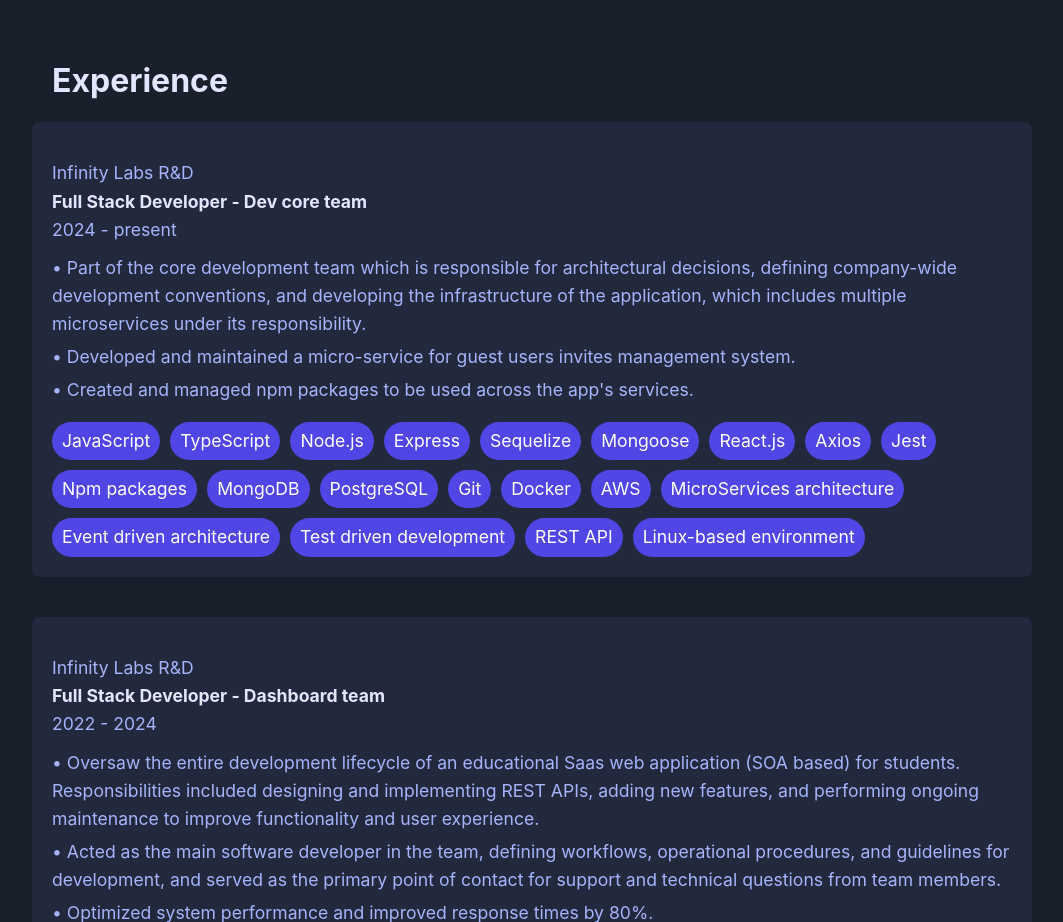
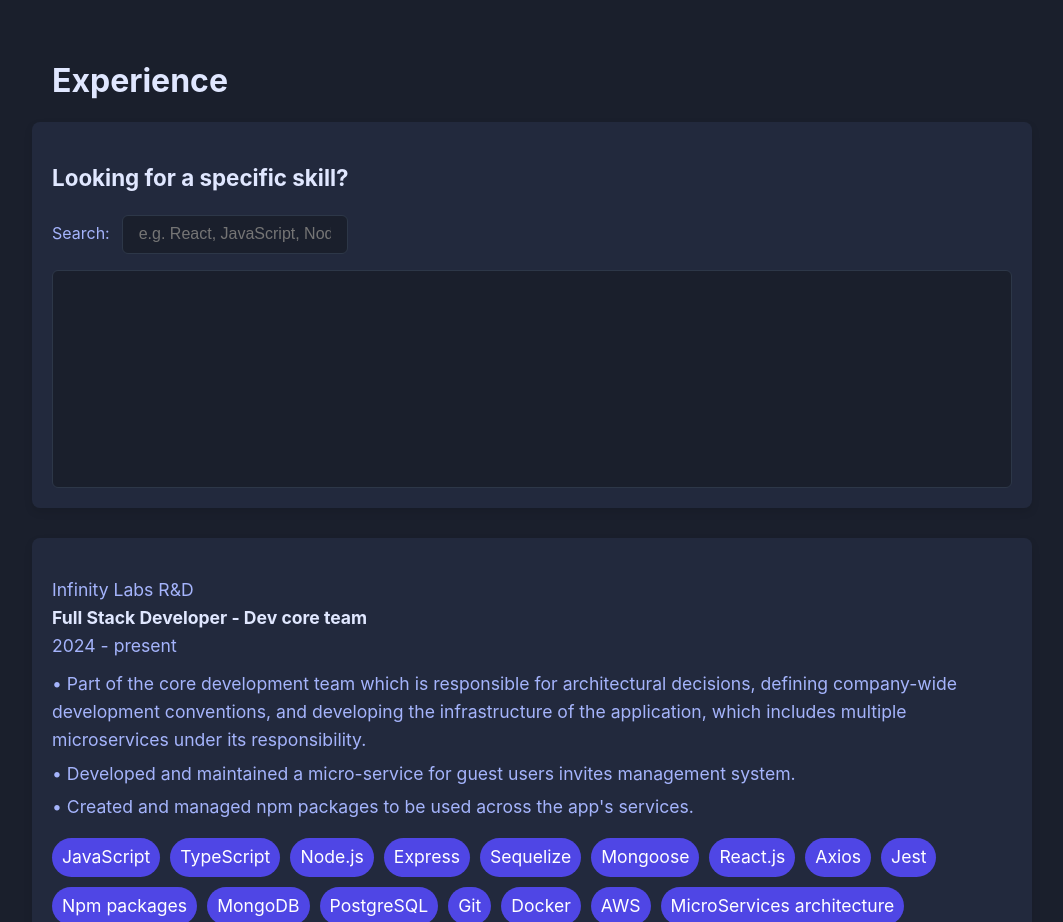
Before and after one commit to michfingerut/MichalFProtfolio, a React (Create React App) app: page / in a window 1280 px wide. Shown: the part 800-1722 px from the top of the page, without its empty margins (108-1171 px from the left). Built offline with nearby package versions, Linux system fonts and the light colour scheme.

Commit message:
add tech filter for the experience section + relevant styling

```diff
--- a/src/components/experience/Experience.jsx
+++ b/src/components/experience/Experience.jsx
@@ -5,12 +5,14 @@ import { Element } from 'react-scroll';
 import ExperienceSection from './ExperienceSection';
 import { ExpContainer } from '../../styles/expStyles';
 import { infinityExp } from './experienceInfo';
+import TechFilter from './TechFilter';
 
 function Experience() {
   return (
     <Element name="experience-section">
       <ExpContainer>
         <h1>Experience</h1>
+        <TechFilter />
         <ExperienceSection experience={infinityExp} />
       </ExpContainer>
     </Element>
--- /dev/null
+++ b/src/components/experience/TechFilter.jsx
@@ -0,0 +1,84 @@
+// External modules
+import { useState, useEffect, useMemo } from 'react';
+
+// Internal modules
+import { useDebounce } from '../utils/CustomHooks';
+import { infinityExp } from './experienceInfo';
+import {
+  ResultItem,
+  ResultsContainer,
+  SearchInput,
+  FilterHeader,
+  FilterLabel,
+} from '../../styles/techStackStyles';
+import { ExpCardContainer } from '../../styles/expStyles';
+
+function TechFilterResult({ techItems, filterBy }) {
+  const [filteredItems, setFilteredItems] = useState([]);
+  const [isNoMatch, setIsNoMatch] = useState(false);
+
+  useEffect(() => {
+    if (filterBy === '') {
+      setFilteredItems([]);
+      setIsNoMatch(false);
+      return;
+    }
+
+    const newFiltered = techItems.filter((item) =>
+      item.toLowerCase().includes(filterBy.toLowerCase()),
+    );
+
+    setFilteredItems(newFiltered);
+    setIsNoMatch(newFiltered.length === 0);
+  }, [filterBy, techItems]);
+
+  return (
+    <ResultsContainer>
+      {filteredItems.map((item, index) => (
+        <ResultItem key={index + item}>{item}</ResultItem>
+      ))}
+
+      {isNoMatch && <p>No matching skill found...</p>}
+    </ResultsContainer>
+  );
+}
+
+function TechFilter() {
+  const [inputVal, setInputVal] = useState('');
+  const debVal = useDebounce(inputVal, 500);
+
+  const techItems = useMemo(() => {
+    const set = new Set();
+
+    infinityExp.forEach((exp) => {
+      exp.techStack.forEach((item) => {
+        set.add(item);
+      });
+    });
+    return Array.from(set);
+  }, []);
+
+  function handleChange(event) {
+    const { value } = event.target;
+    setInputVal(value);
+  }
+
+  return (
+    <ExpCardContainer>
+      <FilterHeader>Looking for a specific skill?</FilterHeader>
+      <div>
+        <FilterLabel htmlFor="skillSearch">Search:</FilterLabel>
+        <SearchInput
+          type="text"
+          id="skillSearch"
+          value={inputVal}
+          onChange={handleChange}
+          placeholder="e.g. React, JavaScript, Node.js"
+        />
+      </div>
+      <TechFilterResult techItems={techItems} filterBy={debVal} />
+    </ExpCardContainer>
+  );
+}
+
+export default TechFilter;
--- a/src/styles/techStackStyles.js
+++ b/src/styles/techStackStyles.js
@@ -14,3 +14,70 @@ export const TechItem = styled.span`
   padding: 5px 10px;
   border-radius: 20px;
 `;
+
+export const FilterHeader = styled.h2`
+  color: ${({ theme }) => theme.primaryText};
+  font-size: 1.4rem;
+`;
+
+export const FilterLabel = styled.label`
+  color: ${({ theme }) => theme.secondaryText};
+  margin-right: 0.75rem;
+`;
+
+export const SearchInput = styled.input`
+  padding: 0.6rem 1rem;
+  border-radius: ${({ theme }) => theme.borderRadius};
+  border: 1px solid ${({ theme }) => theme.borderColor};
+  background-color: ${({ theme }) => theme.primaryBackgroundColor};
+  color: ${({ theme }) => theme.primaryText};
+  font-size: 1rem;
+  width: 100%;
+  max-width: 20%;
+  margin-bottom: 1rem;
+
+  &:focus {
+    outline: none;
+    border-color: ${({ theme }) => theme.buttonColor};
+    box-shadow: 0 0 0 2px ${({ theme }) => `${theme.buttonColor}40`};
+  }
+`;
+
+export const ResultsContainer = styled.div`
+  height: 200px;
+  overflow-y: auto;
+  border-radius: ${({ theme }) => theme.borderRadius};
+  background-color: ${({ theme }) => theme.primaryBackgroundColor};
+  border: 1px solid ${({ theme }) => theme.borderColor};
+  padding: 0.5rem;
+  scrollbar-width: thin;
+
+  &::-webkit-scrollbar {
+    width: 6px;
+  }
+
+  &::-webkit-scrollbar-track {
+    background: ${({ theme }) =>
+      theme.isDark ? 'rgba(255, 255, 255, 0.1)' : 'rgba(0, 0, 0, 0.05)'};
+  }
+
+  &::-webkit-scrollbar-thumb {
+    background: ${({ theme }) => theme.buttonColor};
+    border-radius: 3px;
+  }
+`;
+
+export const ResultItem = styled.div`
+  padding: 0.5rem 0.75rem;
+  border-radius: ${({ theme }) => theme.borderRadius};
+  margin-bottom: 0.5rem;
+  background-color: ${({ theme }) => `${theme.buttonColor}15`};
+  color: ${({ theme }) => theme.primaryText};
+  border-left: 2px solid ${({ theme }) => theme.buttonColor};
+  transition: ${({ theme }) => theme.transition};
+
+  &:hover {
+    background-color: ${({ theme }) => `${theme.buttonColor}30`};
+    transform: translateX(2px);
+  }
+`;
```
